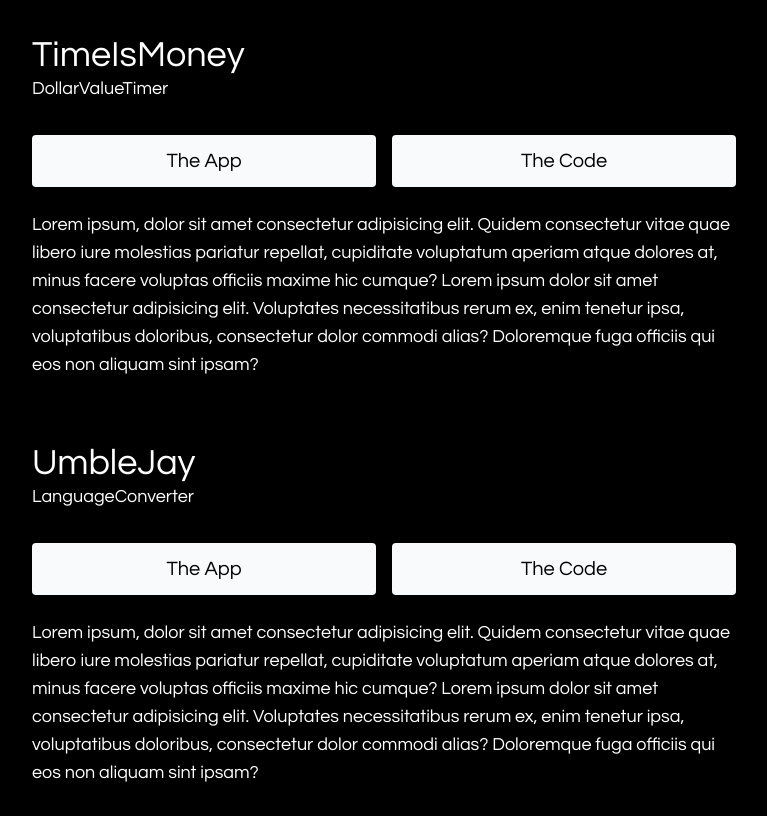
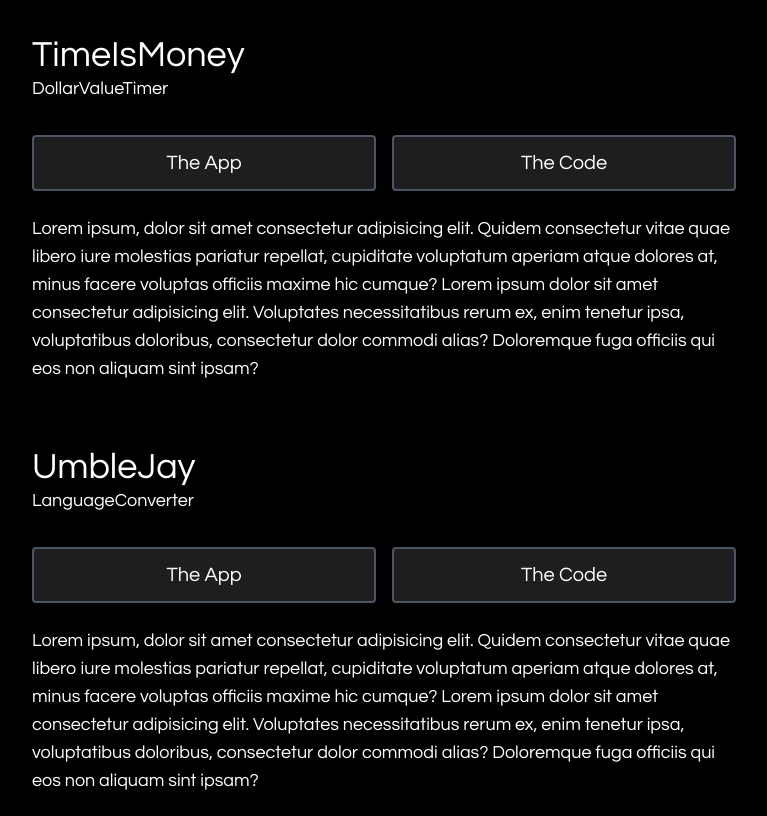
Before and after one commit to caseyharvey/portfolio-v4, a Gatsby site: page / in a window 1280 px wide. Shown: the part 1129-1945 px from the top of the page, without its empty margins (256-1023 px from the left). Built offline with nearby package versions, Linux system fonts and the light colour scheme; Gatsby itself is replaced by a stand-in of ours.

Commit message:
changed button css

```diff
--- a/src/components/Button.tsx
+++ b/src/components/Button.tsx
@@ -6,7 +6,7 @@ interface Props {
 
 const Button: React.FC<Props> = ({ text }) => {
   return (
-    <button className="bg-gray-50 text-black w-full rounded p-3 text-xl">
+    <button className="bg-darkGray text-white border-2 border-gray-600 w-full rounded p-3 text-xl">
       {text}
     </button>
   )
```
